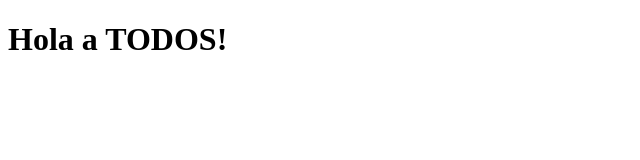
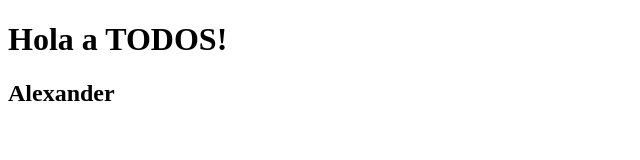
Before and after one commit to Aldesigncode/gitGitHubColaborativo_14, a plain HTML site: page index.html in a window 1280 px wide. Shown: the whole page, without its empty margins (0-640 px from the left). Drawn offline with Linux system fonts and the light colour scheme.

Commit message:
creando nombre

```diff
--- a/index.html
+++ b/index.html
@@ -8,5 +8,6 @@
 </head>
 <body>
     <h1>Hola a TODOS!</h1>
+    <h2>Alexander</h2>
 </body>
 </html>
```
